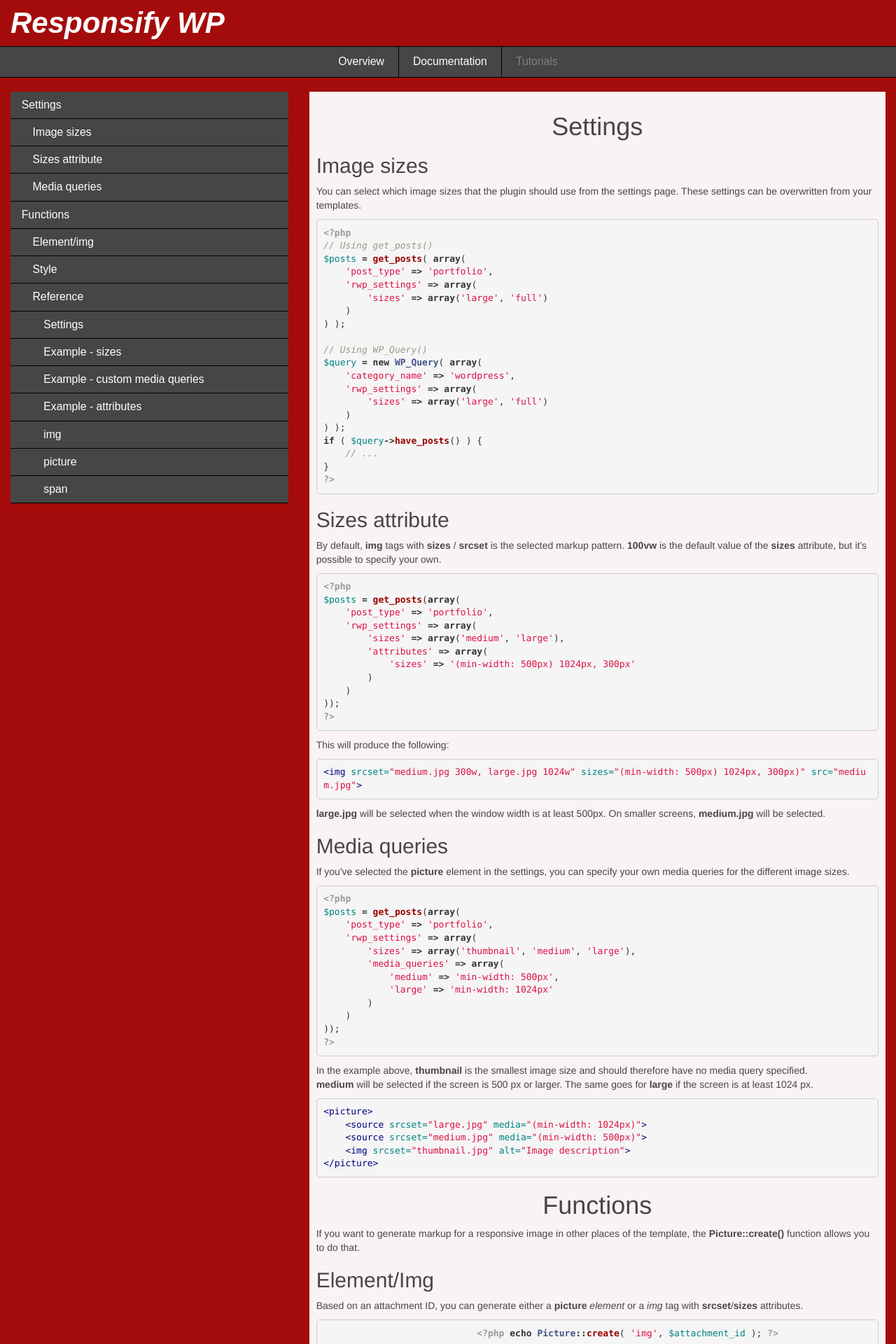
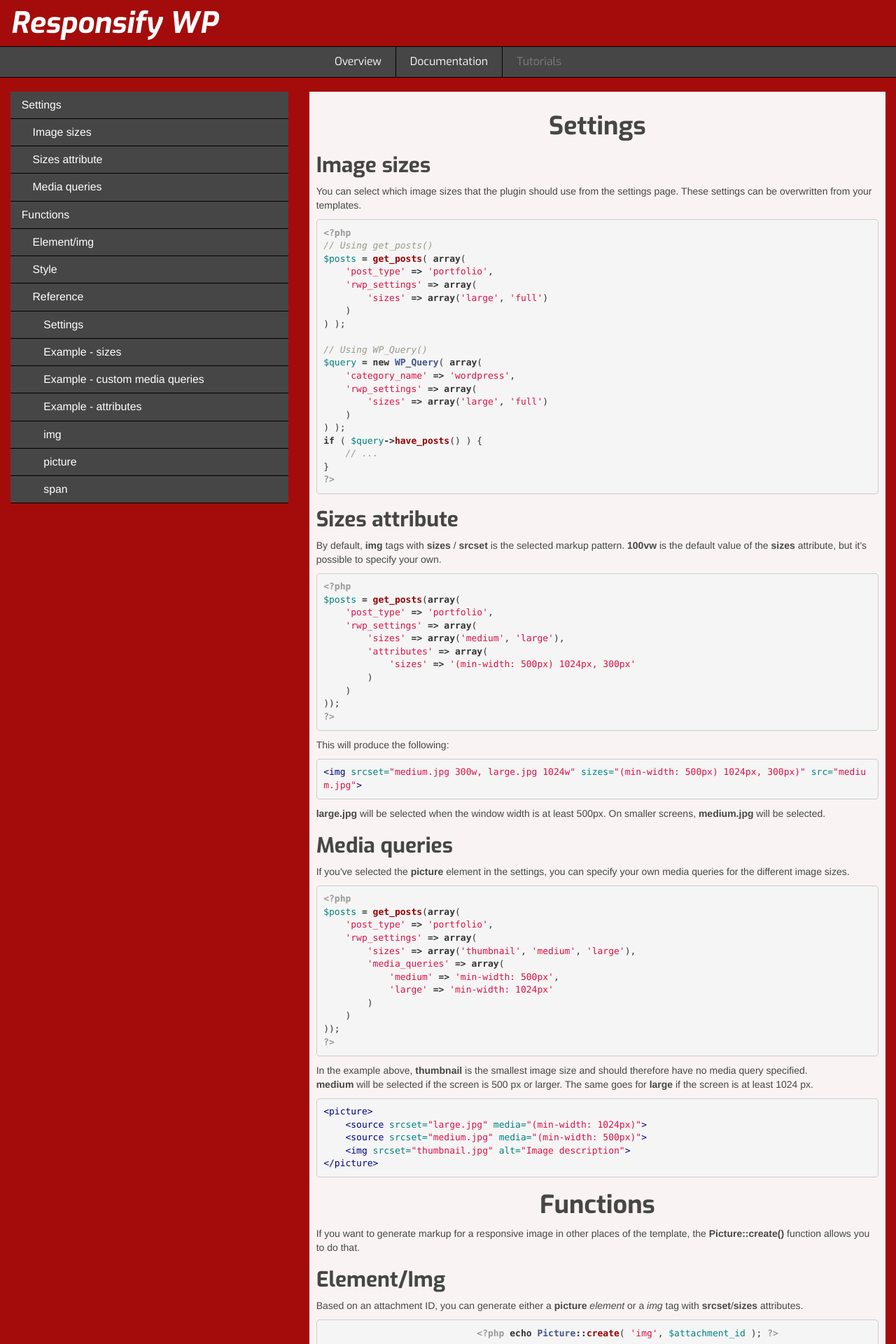
Before and after one commit to responsify-wp/responsify-wp.github.io, a Jekyll site: the page built from documentation/index.html, in a window 1280 px wide. Shown: the top 1920 px of the page at 70% size. Built offline with Jekyll 4.4.1, drawn with Linux system fonts in a browser that asks for light colours.

Commit message:
exo font

```diff
--- a/css/style.scss
+++ b/css/style.scss
@@ -19,7 +19,7 @@
 $grey: #464646;
 
 /* Typography */
-$font: sans-serif;
+$font: 'Exo', sans-serif;
 
 /* Media queries */
 $tablet: 700px;
@@ -81,11 +81,12 @@
 	text-align: center;
 }
 
-/* h1, h2, h3, h4, h5 {
+h1, h2, h3, h4, h5 {
 	font-family: $font;
+	font-weight: bold;
 	color: $grey;
 }
-h1 {
+/* h1 {
 	margin-top: 0;
 	font-size: 2em;
 	text-align: center;
@@ -362,7 +363,6 @@
 .sub-menu a {
 	display: block;
 	padding: .5em 1em;
-	font-family: $font;
 	font-size: 1em;
 	color: white;
 	text-decoration: none;
```
